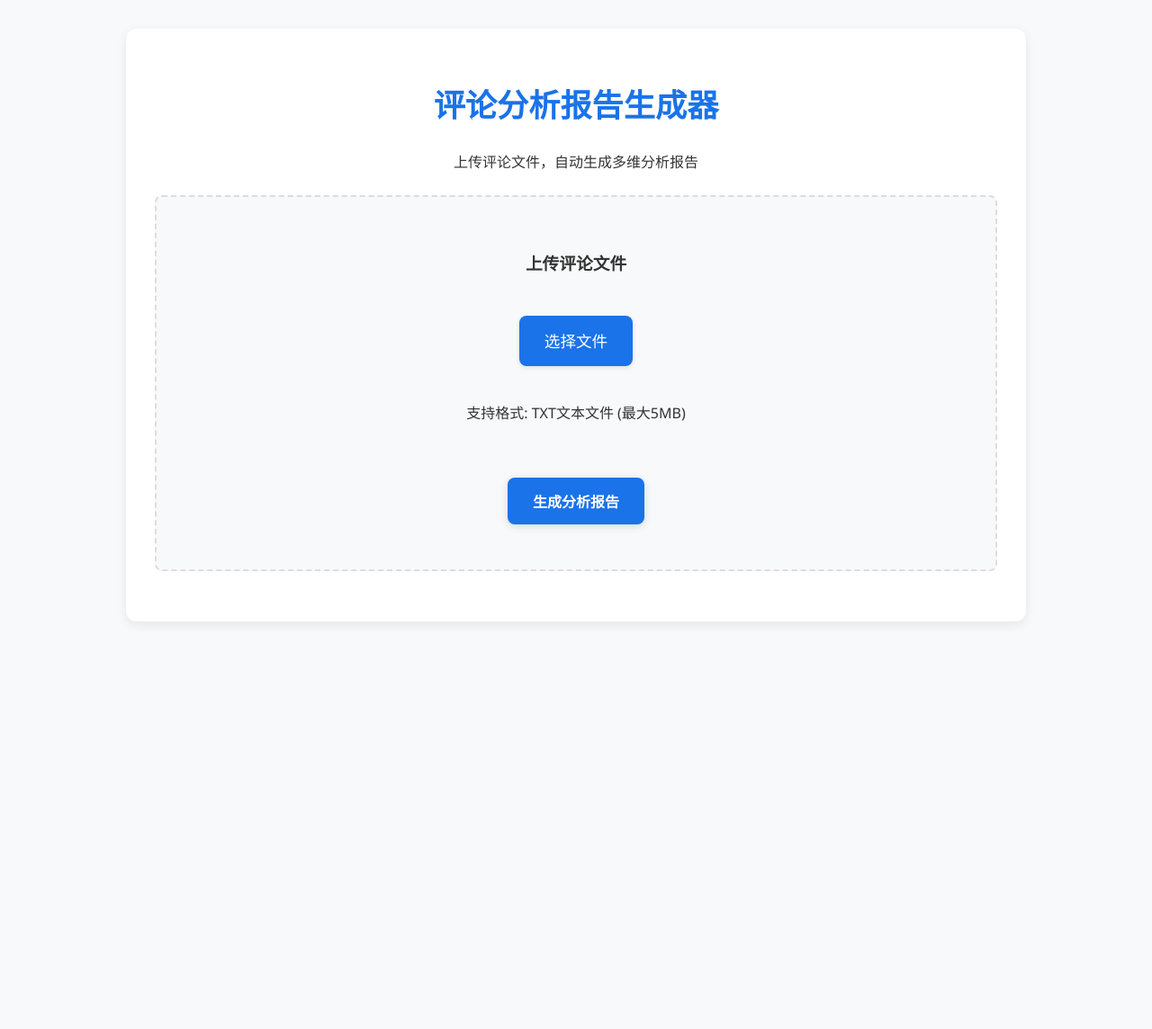
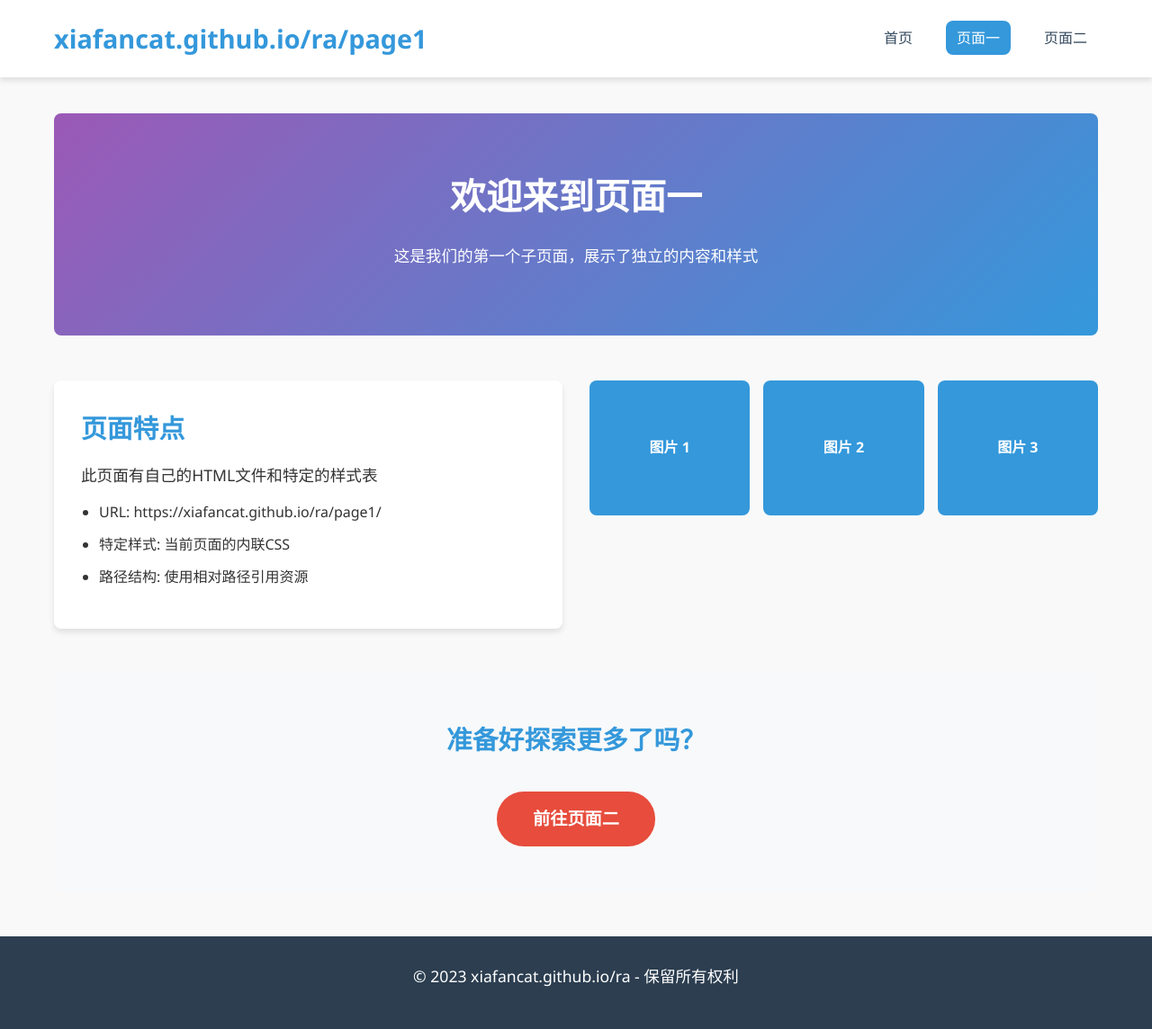
Before and after one commit to xiafancat/ra, a plain HTML site: page page1/index.html in a window 1280 px wide. Shown: the whole page at 90% size. Before the commit the page ends 800 px from the top, so only its background shows below. Drawn offline with Linux system fonts and the light colour scheme.

Commit message:
Update index.html

```diff
--- a/page1/index.html
+++ b/page1/index.html
@@ -1,48 +1,149 @@
+<!-- 页面一 page1/index.html -->
 <!DOCTYPE html>
 <html lang="zh-CN">
 <head>
     <meta charset="UTF-8">
     <meta name="viewport" content="width=device-width, initial-scale=1.0">
-    <title>硅基流动 - 评论分析报告生成器</title>
-    <link rel="stylesheet" href="style.css">
+    <title>页面一 - xiafancat.github.io/ra</title>
+    <link rel="stylesheet" href="../style.css">
+    <style>
+        .page-header {
+            text-align: center;
+            padding: 60px 0;
+            background: linear-gradient(135deg, #9b59b6, #3498db);
+            color: white;
+            border-radius: var(--border-radius);
+            margin: 40px 0;
+        }
+
+        .content-section {
+            display: grid;
+            grid-template-columns: 1fr 1fr;
+            gap: 30px;
+            margin: 50px 0;
+        }
+
+        .info-card {
+            background: white;
+            padding: 30px;
+            border-radius: var(--border-radius);
+            box-shadow: var(--box-shadow);
+        }
+
+        .info-card ul {
+            padding-left: 20px;
+            margin: 15px 0;
+        }
+
+        .info-card li {
+            margin-bottom: 10px;
+        }
+
+        .image-gallery {
+            display: grid;
+            grid-template-columns: repeat(3, 1fr);
+            gap: 15px;
+        }
+
+        .gallery-item {
+            background: #3498db;
+            height: 150px;
+            border-radius: var(--border-radius);
+            display: flex;
+            align-items: center;
+            justify-content: center;
+            color: white;
+            font-weight: bold;
+        }
+
+        .cta-section {
+            text-align: center;
+            padding: 50px 0;
+            background-color: #f8f9fa;
+            border-radius: var(--border-radius);
+            margin: 40px 0;
+        }
+
+        .cta-button {
+            display: inline-block;
+            background: var(--accent-color);
+            color: white;
+            text-decoration: none;
+            padding: 15px 40px;
+            border-radius: 30px;
+            font-size: 1.2rem;
+            font-weight: bold;
+            margin-top: 20px;
+            transition: all 0.3s;
+        }
+
+        .cta-button:hover {
+            background: #c0392b;
+            transform: scale(1.05);
+        }
+
+        /* 响应式设计 */
+        @media (max-width: 900px) {
+            .content-section {
+                grid-template-columns: 1fr;
+            }
+        }
+
+        @media (max-width: 600px) {
+            .image-gallery {
+                grid-template-columns: 1fr;
+            }
+        }
+    </style>
 </head>
 <body>
-    <div class="container">
-        <h1>评论分析报告生成器</h1>
-        <p>上传评论文件，自动生成多维分析报告</p>
+    <header>
+        <div class="container">
+            <h1>xiafancat.github.io/ra/page1</h1>
+            <nav>
+                <ul>
+                    <li><a href="../">首页</a></li>
+                    <li><a href="./" class="active">页面一</a></li>
+                    <li><a href="../page2/">页面二</a></li>
+                </ul>
+            </nav>
+        </div>
+    </header>
 
-        <div class="upload-section">
-            <h3>上传评论文件</h3>
-            <div class="file-input-wrapper">
-                <div class="file-input-label">选择文件</div>
-                <input type="file" id="file-input" multiple accept=".txt">
+    <main class="container">
+        <section class="page-header">
+            <h2>欢迎来到页面一</h2>
+            <p>这是我们的第一个子页面，展示了独立的内容和样式</p>
+        </section>
+
+        <section class="content-section">
+            <div class="info-card">
+                <h3>页面特点</h3>
+                <p>此页面有自己的HTML文件和特定的样式表</p>
+                <ul>
+                    <li>URL: https://xiafancat.github.io/ra/page1/</li>
+                    <li>特定样式: 当前页面的内联CSS</li>
+                    <li>路径结构: 使用相对路径引用资源</li>
+                </ul>
             </div>
-            <p class="hint">支持格式: TXT文本文件 (最大5MB)</p>
 
-            <ul id="file-list"></ul>
+            <div class="image-gallery">
+                <div class="gallery-item">图片 1</div>
+                <div class="gallery-item">图片 2</div>
+                <div class="gallery-item">图片 3</div>
+            </div>
+        </section>
 
-            <button id="generate-btn">生成分析报告</button>
+        <section class="cta-section">
+            <h3>准备好探索更多了吗？</h3>
+            <a href="../page2/" class="cta-button">前往页面二</a>
+        </section>
+    </main>
+
+    <footer>
+        <div class="container">
+            <p>&copy; 2023 xiafancat.github.io/ra - 保留所有权利</p>
         </div>
-
-        <div class="loading" id="loading">
-            <div>分析中，请稍候...</div>
-            <div class="loader"></div>
-        </div>
-        <div class="error" id="error-message" style="display:none"></div>
-
-        <div id="result-area">
-            <div class="success" id="success-message"></div>
-            <div class="action-buttons">
-                <button id="download-btn">下载完整报告</button>
-                <button id="view-btn">在当前页面显示</button>
-            </div>
-        </div>
-
-        <div id="report-viewer">
-            <iframe id="report-frame" sandbox="allow-scripts"></iframe>
-        </div>
-    </div>
-
-    <script src="app.js"></script>
+    </footer>
 </body>
 </html>
```
